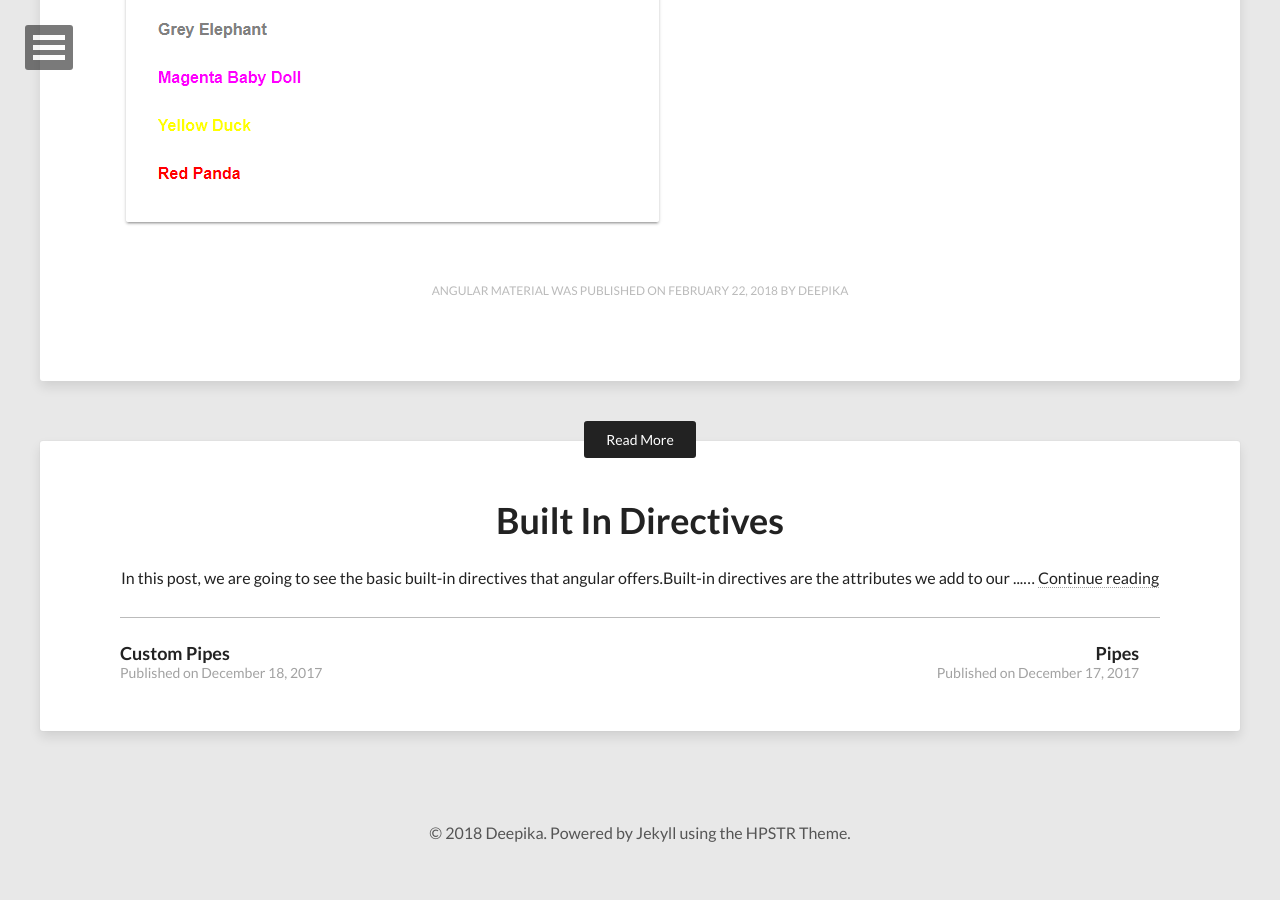
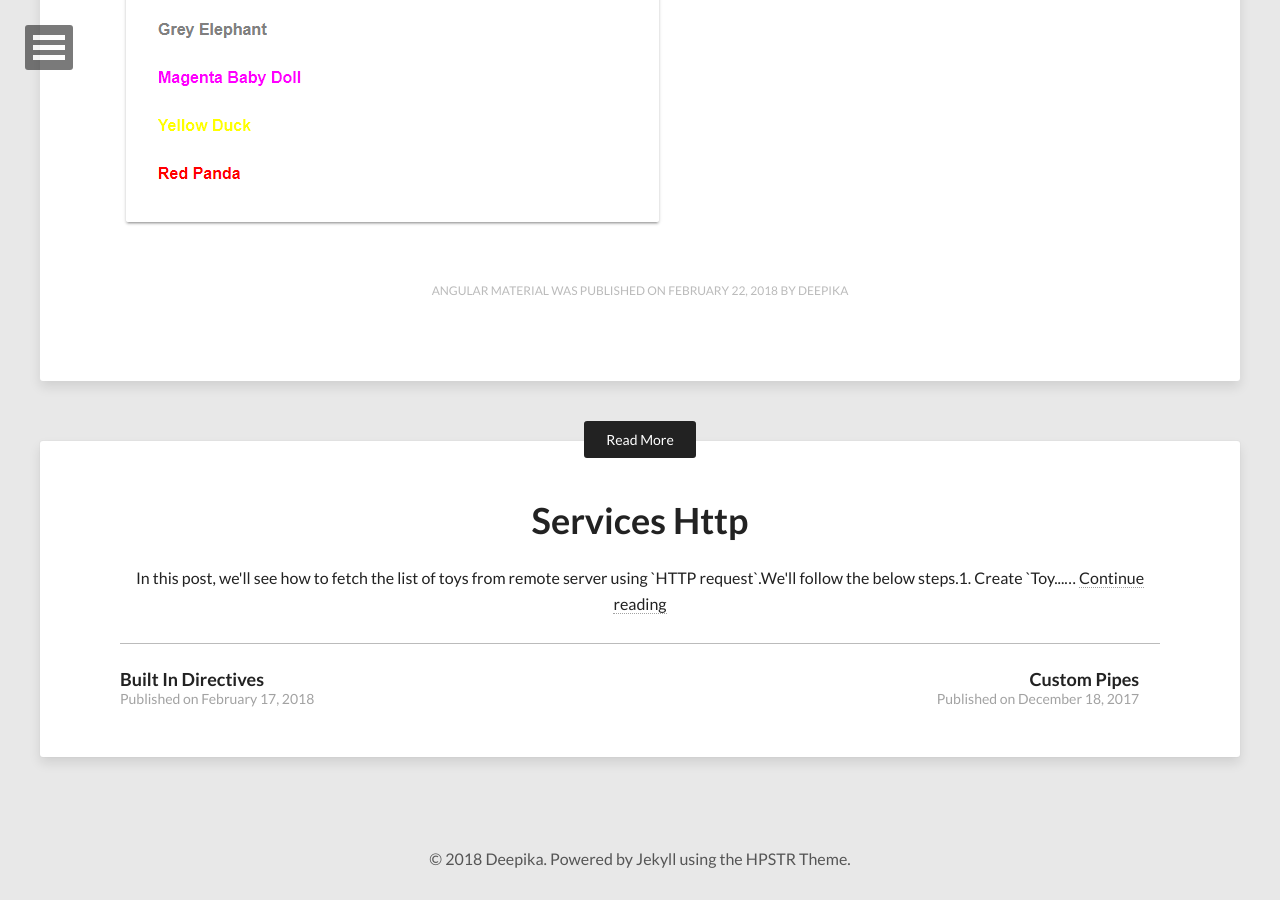
Before and after one commit to DeepikaRajendran/dev-mom, a Jekyll site: the page built from _posts/2018-02-22-angular-material.md, in a window 1280 px wide and 900 px high, scrolled down 6691 px. Built offline with Jekyll 4.4.1, drawn with Linux system fonts in a browser that asks for light colours; nearby versions of some CDN libraries; our own code applies the rules of GitHub Pages for plain Markdown files; before the commit the page ends 7565 px from its top, so only the background shows below that; some of the changed lines change nothing that is shown; some of the changed text lies outside the part shown.

Commit message:
Http service post added'

````diff
--- a/_posts/2018-02-22-angular-material.md
+++ b/_posts/2018-02-22-angular-material.md
@@ -16,7 +16,7 @@ npm install --save @angular/material @angular/cdk
 ```
 
 #### Install Angular animations
-Install @angular/animations as some Material components are depend on Angular animation module to do advanced transitions.
+Install @angular/animations, as some Material components are depend on Angular animations module to do advanced transitions.
 ```
 npm install --save @angular/animations
 
--- /dev/null
+++ b/_posts/2018-02-28-services-http.md
@@ -0,0 +1,198 @@
+In this post, we'll see how to fetch the list of toys from remote server using `HTTP request`.
+
+We'll follow the below steps.
+
+1. Create `ToysService`.
+2. Do `Http` request to remote server, in `ToysService`.
+3. Call `ToysService` in `ToysComponent` to get the data.
+
+## Create Service
+Let's create a `Service` file to place the Http call.
+
+```
+A service file is generally used to make Http calls or to share data between components.
+Sometimes we need to access code across different components. Instead of creating and rewriting the same code in each component, we can write service files to share data.
+```
+
+#### Create  `ToysService`
+
+```
+ng g s toys --module=app
+```
+`g` is the shortcut for `generate`
+
+`s` for `service`
+
+`--module=app` tells the CLI to import and add the new service generated to the array of `providers` in the `app.module.ts` file.
+
+```typescript
+import { ToysService } from './toys.service';
+
+...
+...
+@NgModule({
+  ...
+  providers: [ColorPipe, ToysService]
+})
+export class AppModule { }
+```
+
+`toys.service.ts` file is created and it look like this.
+
+```typescript
+import { Injectable } from '@angular/core';
+
+@Injectable()
+export class ToysService {
+
+  constructor() { }
+
+}
+```
+The service imports `Injectable` symbol and annotates the class with `@Injectable` decorator, which implies that the service might have injected dependencies.
+
+## DO `Http` request
+
+`HttpClient` class is used for communicating with a remote server over `Http`
+
+Import `HttpClientModule` symbol and add it in to `imports` array.
+
+`app.module.ts`
+
+```typescript
+import { HttpClientModule } from '@angular/common/http';
+
+@NgModule({
+  declarations: [
+    AppComponent,
+    ToysComponent,
+    ColorPipe
+  ],
+  imports: [
+    BrowserModule,
+    FormsModule,
+    HttpClientModule
+  ],
+  providers: [ColorPipe, ToysService],
+  bootstrap: [AppComponent]
+})
+export class AppModule { }
+```
+
+`toys.service.ts`
+
+Import `Toy` Model class and import `HttpClient` symbol.
+
+Inject `HttpClient` into the constructor in a private property called `http`.
+
+```typescript
+import { Injectable, OnInit } from '@angular/core';
+import { Toy } from './toy';
+import { HttpClient } from '@angular/common/Http';
+
+@Injectable()
+export class ToysService {
+  constructor(private http: HttpClient) { }
+}
+```
+
+Use `HTTP get` method to request data via remote server request.
+```typescript
+getToys(){
+    return this.http.get<Toy[]>('http://empty-night-4832.getsandbox.com/toys');
+  }
+```
+`HttpClient` method returns response data as `Observable`.
+To get the typed Object, apply type specifier `<Toy[]>` to wrap the default untyped JSON object.
+
+Import `Observable` symbol from `rxjs/Observable`.
+
+```typescript
+import { Observable } from 'rxjs/Observable';
+```
+
+And call `getToys` method in `ngOnInit` method.
+```typescript
+ngOnInit(){
+    this.getToys();
+  }
+```
+Here is the complete code on `toys.service.ts`
+```typescript
+import { Injectable, OnInit } from '@angular/core';
+import { Toy } from './toy';
+import { HttpClient } from '@angular/common/Http';
+import { Observable } from 'rxjs/Observable';
+
+@Injectable()
+export class ToysService {
+
+  constructor(private http: HttpClient) { }
+
+  ngOnInit(){
+    this.getToys();
+  }
+
+  getToys(){
+    return this.http.get<Toy[]>('http://empty-night-4832.getsandbox.com/toys');
+  }
+}
+```
+
+## Call `ToysService` in `ToysComponent`
+
+Inject `ToyService` in ToyComponent.
+
+```typescript
+import { ToysService } from '../toys.service';
+
+constructor(private toysService: ToysService) {  }
+```
+When Angular creates a `ToyComponent`, the Dependency Injection system sets the `toysService` parameter to the singleton instance of `ToysService`.
+
+```
+In Angular, services are Singleton. It internally implements the Service Locator Pattern.
+This means each service register itself under one container as a single instance.
+```
+Call `getToys()` method on the `toysService` instance of `ToysService`.
+
+```typescript
+ngOnInit() {
+    this.toysService.getToys().subscribe(data => {
+      this.toys = data;
+    });
+
+  }
+```
+`toysService.getToys()` returns an `Observable` because it in turen use the Angular HttpClient.get method to fetch the toys and HttpClient.get() returns an Observable.
+
+Use `subscribe` method to pass the emitted data, to set the `toys` property.
+
+`toys.component.ts`
+```typescript
+import { Component, OnInit } from '@angular/core';
+import { Toy } from '../toy';
+import { ToysService } from '../toys.service';
+
+@Component({
+  selector: 'app-toys',
+  templateUrl: './toys.component.html',
+  styleUrls: ['./toys.component.css']
+})
+export class ToysComponent implements OnInit {
+
+  toy: Toy = new Toy();
+  toys: Toy[];
+
+  constructor(private toysService: ToysService) {  }
+
+  ngOnInit() {
+    this.toysService.getToys().subscribe(data => {
+      this.toys = data;
+    });
+  }
+
+}
+```
+
+Full Source code available [here](https://github.com/DeepikaRajendran/baby-app/tree/custom-pipe)
````
